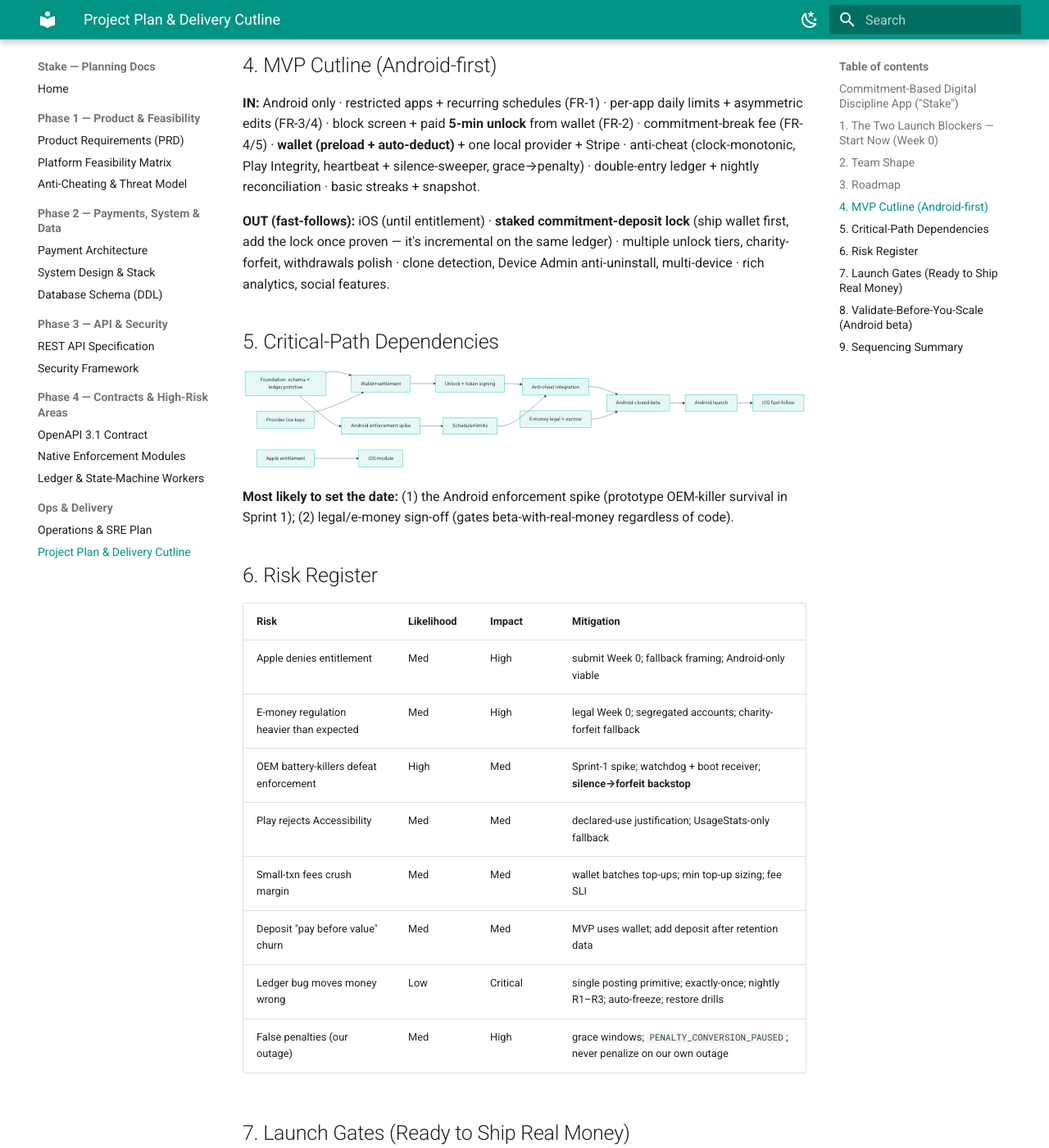
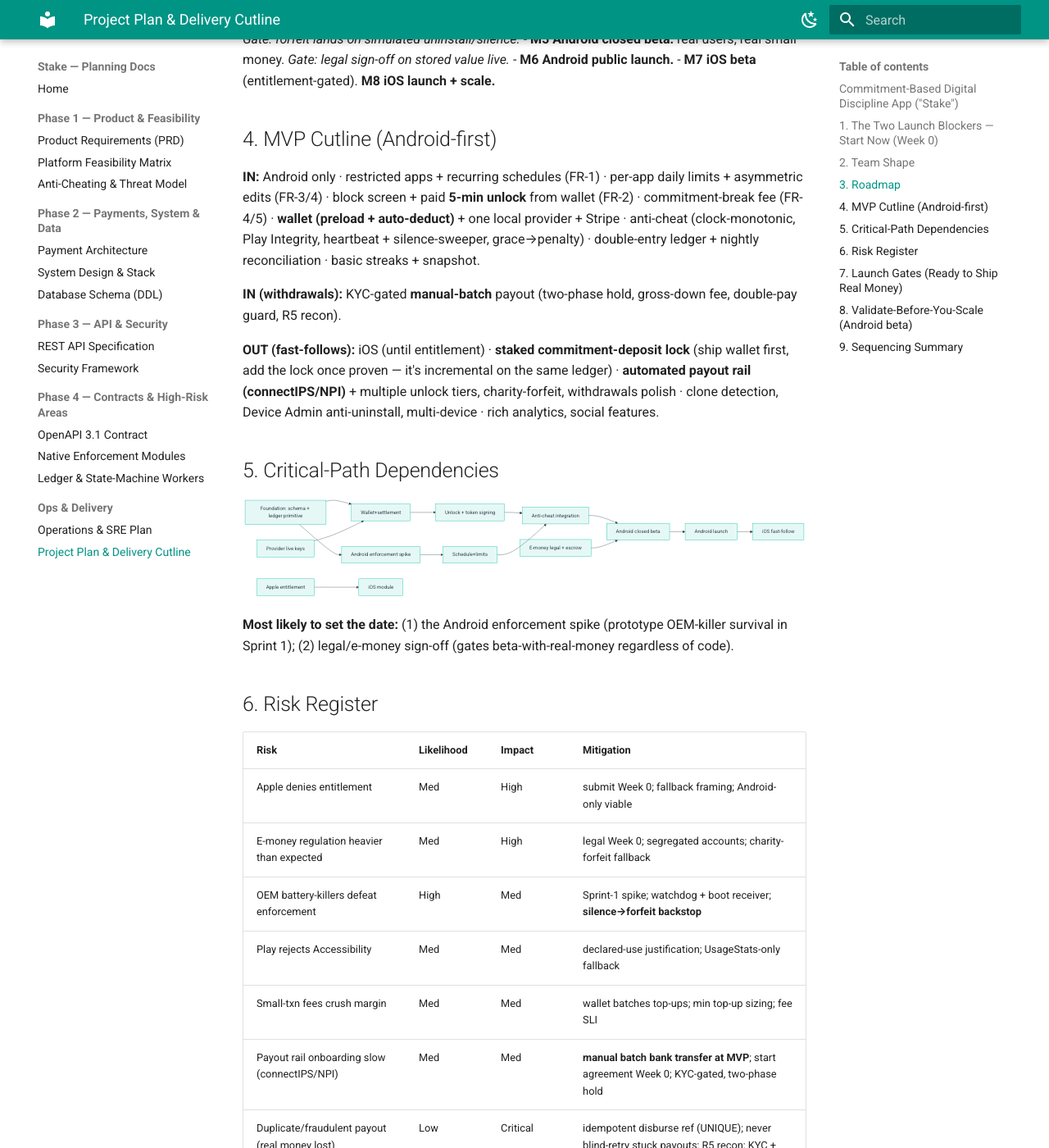
Before and after one commit to JEEVANRAWAL/stake-app-doc, an MkDocs documentation site: the page built from docs/project/delivery-plan.md, in a window 1280 px wide and 1400 px high, scrolled down 2062 px. Shown: the whole window at 82% size. Built offline with MkDocs 1.6.1 and Material for MkDocs 9.7.7, drawn with Linux system fonts in a browser that asks for light colours; some of the changed text lies outside the part shown.

Commit message:
Track payout-rail (connectIPS/NPI) onboarding as long-lead item in delivery plan

````diff
--- a/docs/project/delivery-plan.md
+++ b/docs/project/delivery-plan.md
@@ -12,8 +12,11 @@
 | **Apple Family Controls entitlement** | Without `com.apple.developer.family-controls`, the **entire iOS module is unshippable**; Apple gates and *can deny* it | Submit with a clear digital-wellbeing justification; fallback parental/self-control framing | PM + iOS lead |
 | **Stored-value / e-money legal review** | Wallet holds user funds → financial regulation, **segregated/escrow account**, KYC, forfeit destination | Engage Nepal fintech counsel + global-payments view; decide forfeit destination; open settlement accounts | Founder/PM + Legal |
 
-**Also Week 0 (lead-time):** payment provider onboarding (eSewa/Khalti/Fonepay KYC + Stripe); Play Console +
-App Store accounts; Google's Accessibility/`PACKAGE_USAGE_STATS` declared-use review prep.
+**Also Week 0 (lead-time):** payment provider onboarding (eSewa/Khalti/Fonepay KYC + Stripe); **payout/
+disbursement rail onboarding — connectIPS/NPI agreement (NCHL) or a bulk-disbursement deal** (collection
+gateways can't pay users out; contracts + NRB-regulated onboarding are slow — *not a hard blocker because
+MVP withdrawals run on manual batch bank transfer*); Play Console + App Store accounts; Google's
+Accessibility/`PACKAGE_USAGE_STATS` declared-use review prep.
 
 If either blocker slips, ship the **Android-only, wallet-funded MVP**; iOS + staked-deposit are fast-follows.
 
@@ -39,6 +42,7 @@
     Apple entitlement request        :crit, b1, 2026-06-15, 70d
     E-money legal + escrow accounts  :crit, b2, 2026-06-15, 84d
     Provider/Play onboarding         :b3, 2026-06-15, 56d
+    Payout rail (connectIPS/NPI)     :b4, 2026-06-15, 90d
     section Foundation
     Repo/CI/CD, envs, IaC            :f1, 2026-06-15, 21d
     DB schema + ledger primitive     :f2, after f1, 21d
@@ -75,9 +79,12 @@
 (preload + auto-deduct)** + one local provider + Stripe · anti-cheat (clock-monotonic, Play Integrity,
 heartbeat + silence-sweeper, grace→penalty) · double-entry ledger + nightly reconciliation · basic streaks + snapshot.
 
+**IN (withdrawals):** KYC-gated **manual-batch** payout (two-phase hold, gross-down fee, double-pay guard, R5 recon).
+
 **OUT (fast-follows):** iOS (until entitlement) · **staked commitment-deposit lock** (ship wallet first, add
-the lock once proven — it's incremental on the same ledger) · multiple unlock tiers, charity-forfeit,
-withdrawals polish · clone detection, Device Admin anti-uninstall, multi-device · rich analytics, social features.
+the lock once proven — it's incremental on the same ledger) · **automated payout rail (connectIPS/NPI)** +
+multiple unlock tiers, charity-forfeit, withdrawals polish · clone detection, Device Admin anti-uninstall,
+multi-device · rich analytics, social features.
 
 ## 5. Critical-Path Dependencies
 ```mermaid
@@ -105,6 +112,8 @@
 | OEM battery-killers defeat enforcement | High | Med | Sprint-1 spike; watchdog + boot receiver; **silence→forfeit backstop** |
 | Play rejects Accessibility | Med | Med | declared-use justification; UsageStats-only fallback |
 | Small-txn fees crush margin | Med | Med | wallet batches top-ups; min top-up sizing; fee SLI |
+| Payout rail onboarding slow (connectIPS/NPI) | Med | Med | **manual batch bank transfer at MVP**; start agreement Week 0; KYC-gated, two-phase hold |
+| Duplicate/fraudulent payout (real money lost) | Low | Critical | idempotent disburse ref (UNIQUE); never blind-retry stuck payouts; R5 recon; KYC + bank-name match |
 | Deposit "pay before value" churn | Med | Med | MVP uses wallet; add deposit after retention data |
 | Ledger bug moves money wrong | Low | Critical | single posting primitive; exactly-once; nightly R1–R3; auto-freeze; restore drills |
 | False penalties (our outage) | Med | High | grace windows; `PENALTY_CONVERSION_PAUSED`; never penalize on our own outage |
@@ -113,6 +122,7 @@
 - [ ] Legal sign-off: stored value + e-money + forfeit destination; segregated account live.
 - [ ] ≥1 local provider + Stripe in **production** with verified webhooks (raw-body sig + server-pull confirm).
 - [ ] Reconciliation R1–R4 green in prod; **auto-freeze** wired + tested.
+- [ ] Withdrawal path live: KYC-gated manual-batch payout, two-phase hold, **R5 payout recon** + double-pay guard tested.
 - [ ] PITR restore drill passed with post-restore reconciliation.
 - [ ] Ed25519 key in KMS; client pins current+next; rotation runbook tested.
 - [ ] Enforcement verified on device matrix (Pixel + Samsung + Xiaomi/Oppo) incl. force-stop/reboot/clock-rollback.
@@ -129,7 +139,7 @@
 Green → fund iOS + staked deposits + growth. Red → fix the model before scaling cost.
 
 ## 9. Sequencing Summary
-1. **Week 0:** fire both blockers + provider/Play onboarding (long poles).
+1. **Week 0:** fire both blockers + provider/Play onboarding + **payout-rail (connectIPS/NPI) onboarding** (long poles).
 2. **Sprints 0–2:** foundation (CI, schema, ledger primitive, auth) **and** Android enforcement spike in parallel.
 3. **Sprints 3–6:** money vertical slice + Android schedules/limits + OEM survival.
 4. **Sprints 7–8:** anti-cheat integration, E2E + device matrix, **Android closed beta** (gated on legal).
````
